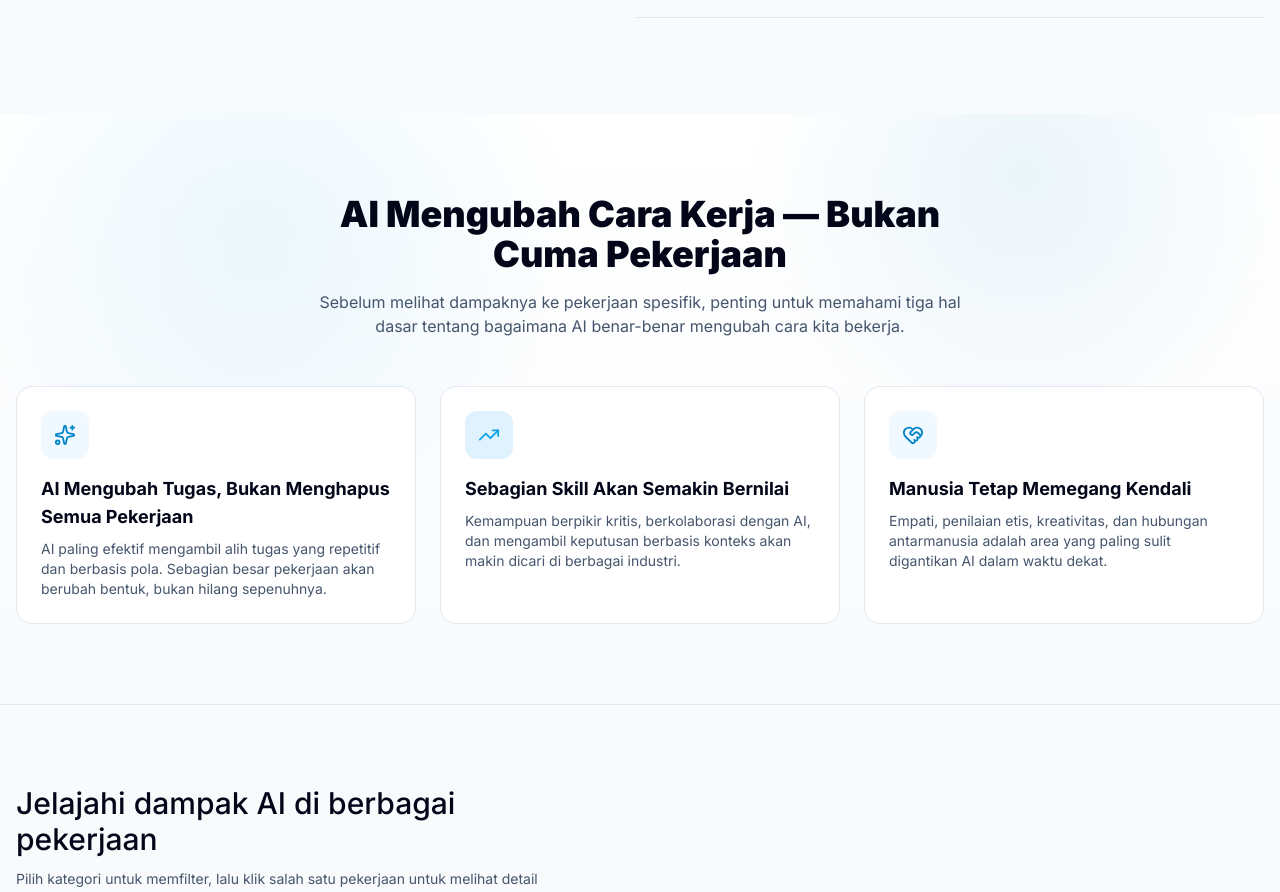
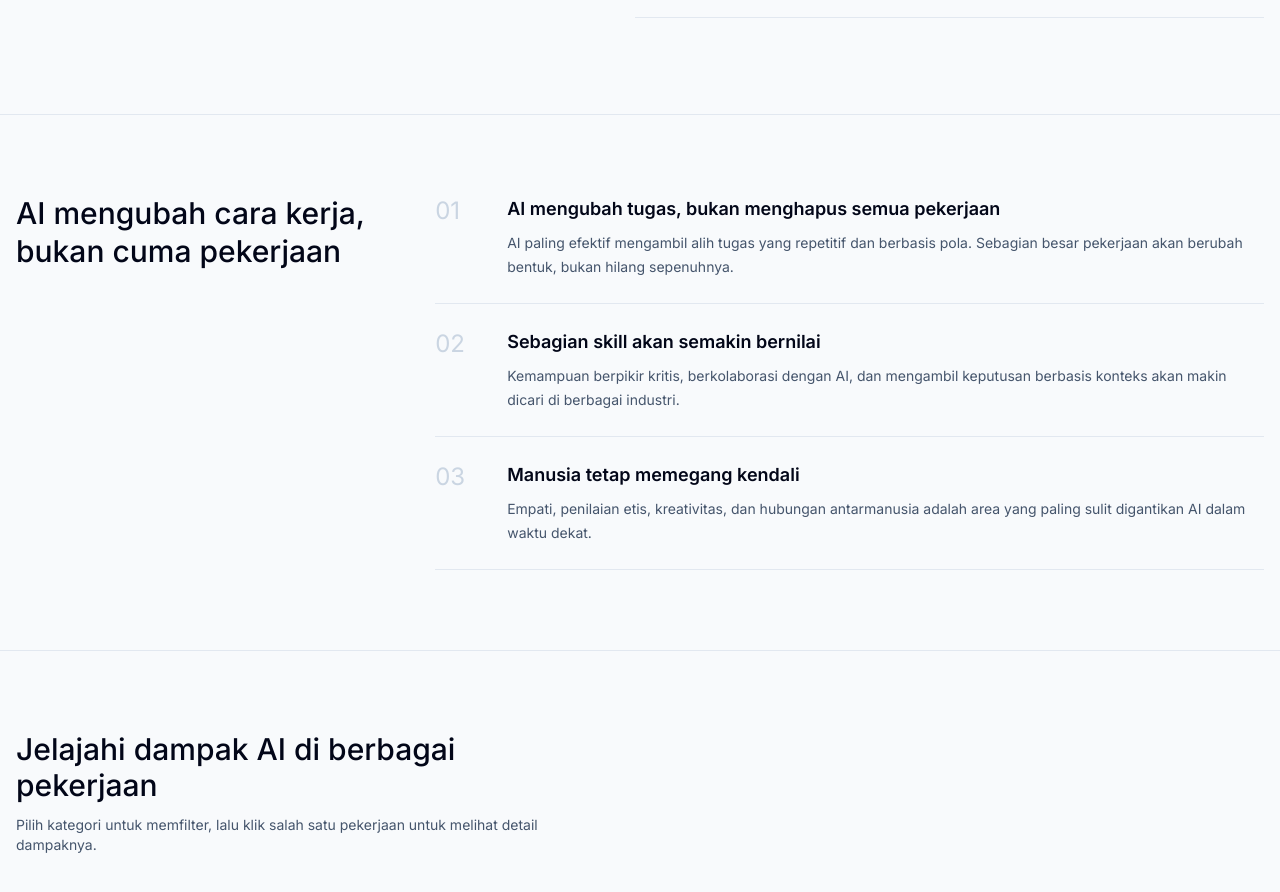
Before and after one commit to kevinazzaky/ai-job, a Next.js app: page / in a window 1280 px wide. Shown: the part 487-1379 px from the top of the page. Built offline with nearby package versions, Linux system fonts and the light colour scheme.

Commit message:
style: convert intro cards to numbered editorial list

```diff
--- a/src/components/sections/Intro.tsx
+++ b/src/components/sections/Intro.tsx
@@ -1,24 +1,16 @@
-import { Sparkles, TrendingUp, HeartHandshake } from "lucide-react";
-
 const CONCEPTS = [
   {
-    icon: Sparkles,
-    tint: "blue",
-    title: "AI Mengubah Tugas, Bukan Menghapus Semua Pekerjaan",
+    title: "AI mengubah tugas, bukan menghapus semua pekerjaan",
     description:
       "AI paling efektif mengambil alih tugas yang repetitif dan berbasis pola. Sebagian besar pekerjaan akan berubah bentuk, bukan hilang sepenuhnya.",
   },
   {
-    icon: TrendingUp,
-    tint: "accent",
-    title: "Sebagian Skill Akan Semakin Bernilai",
+    title: "Sebagian skill akan semakin bernilai",
     description:
       "Kemampuan berpikir kritis, berkolaborasi dengan AI, dan mengambil keputusan berbasis konteks akan makin dicari di berbagai industri.",
   },
   {
-    icon: HeartHandshake,
-    tint: "blue",
-    title: "Manusia Tetap Memegang Kendali",
+    title: "Manusia tetap memegang kendali",
     description:
       "Empati, penilaian etis, kreativitas, dan hubungan antarmanusia adalah area yang paling sulit digantikan AI dalam waktu dekat.",
   },
@@ -26,44 +18,33 @@ const CONCEPTS = [
 
 export default function Intro() {
   return (
-    <section id="intro" className="section-pattern py-20">
+    <section id="intro" className="border-t border-slate-200 py-20">
       <div className="container mx-auto px-4">
-        <div className="mx-auto mb-12 max-w-2xl text-center">
-          <h2 className="text-3xl font-black text-slate-950 md:text-4xl">
-            AI Mengubah Cara Kerja — Bukan Cuma Pekerjaan
+        <div className="grid gap-10 lg:grid-cols-[0.6fr_1.4fr] lg:gap-16">
+          <h2 className="font-display text-3xl font-medium leading-tight text-slate-950">
+            AI mengubah cara kerja, bukan cuma pekerjaan
           </h2>
-          <p className="mt-4 text-slate-600">
-            Sebelum melihat dampaknya ke pekerjaan spesifik, penting untuk
-            memahami tiga hal dasar tentang bagaimana AI benar-benar mengubah
-            cara kita bekerja.
-          </p>
-        </div>
 
-        <div className="grid gap-6 md:grid-cols-3">
-          {CONCEPTS.map((concept) => {
-            const Icon = concept.icon;
-            const isBlue = concept.tint === "blue";
-            return (
+          <div>
+            {CONCEPTS.map((concept, index) => (
               <div
                 key={concept.title}
-                className="card-hover rounded-2xl border border-slate-200 bg-white p-6"
+                className="grid gap-2 border-b border-slate-200 py-6 first:pt-0 sm:grid-cols-[3rem_1fr] sm:gap-6"
               >
-                <div
-                  className={`mb-4 inline-flex h-12 w-12 items-center justify-center rounded-xl ${
-                    isBlue
-                      ? "bg-[var(--color-blue-soft)] text-[var(--color-blue)]"
-                      : "bg-[var(--color-accent-soft)] text-[var(--color-accent)]"
-                  }`}
-                >
-                  <Icon size={22} />
+                <span className="font-display text-2xl text-slate-300">
+                  {String(index + 1).padStart(2, "0")}
+                </span>
+                <div>
+                  <h3 className="text-lg font-semibold text-slate-950">
+                    {concept.title}
+                  </h3>
+                  <p className="mt-2 text-sm leading-6 text-slate-600">
+                    {concept.description}
+                  </p>
                 </div>
-                <h3 className="mb-2 text-lg font-bold text-slate-950">
-                  {concept.title}
-                </h3>
-                <p className="text-sm text-slate-600">{concept.description}</p>
               </div>
-            );
-          })}
+            ))}
+          </div>
         </div>
       </div>
     </section>
```
